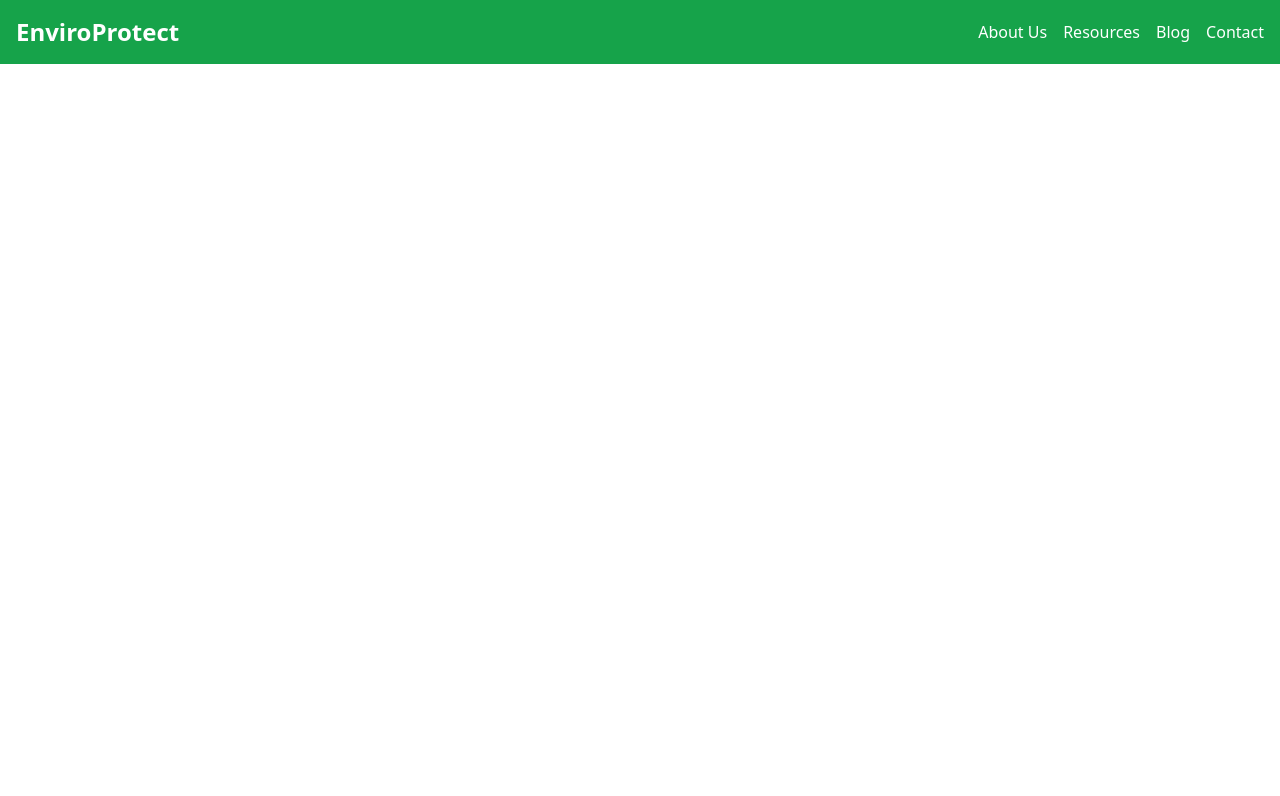
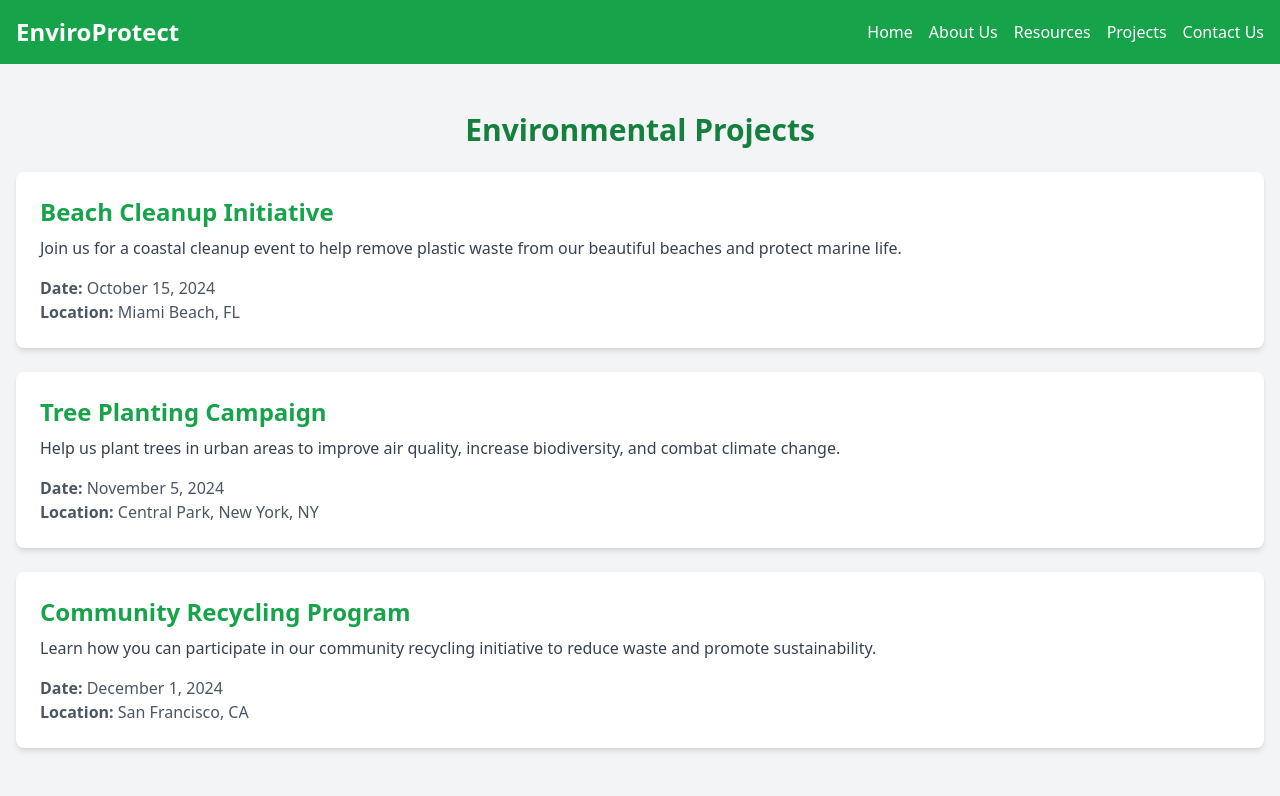
Before and after one commit to MishSoft/environmental-protection, a React (Vite) app: page /projects in a window 1280 px wide. Shown: the top 796 px of the page. Built offline with nearby package versions, Linux system fonts and the light colour scheme.

Commit message:
Add Projects page and update routing

```diff
--- a/src/App.tsx
+++ b/src/App.tsx
@@ -6,6 +6,7 @@ import Hero from "./components/Hero";
 import About from "./pages/About";
 import Resources from "./pages/Resources";
 import Contact from "./pages/Contact";
+import Projects from "./pages/Projects";
 
 const App: React.FC = () => {
   return (
@@ -16,6 +17,7 @@ const App: React.FC = () => {
         <Route path="/about" element={<About />} />
         <Route path="/resources" element={<Resources />} />
         <Route path="/contact" element={<Contact />} />
+        <Route path="/projects" element={<Projects />} />
       </Routes>
     </Router>
   );
--- a/src/components/Header.tsx
+++ b/src/components/Header.tsx
@@ -1,5 +1,6 @@
 // src/components/Header.tsx
 import React from "react";
+import { Link } from "react-router-dom";
 
 const Header: React.FC = () => {
   return (
@@ -7,31 +8,36 @@ const Header: React.FC = () => {
       <div className="container mx-auto flex justify-between items-center">
         {/* Logo or Website Title */}
         <div className="text-2xl font-bold">
-          <a href="/">EnviroProtect</a>
+          <Link to="/">EnviroProtect</Link>
         </div>
 
         {/* Navigation Links */}
         <nav>
           <ul className="flex space-x-4">
             <li>
-              <a href="/about" className="hover:text-gray-300">
-                About Us
-              </a>
+              <Link to="/" className="hover:text-gray-300">
+                Home
+              </Link>
             </li>
             <li>
-              <a href="/resources" className="hover:text-gray-300">
-                Resources
-              </a>
+              <Link to="/about" className="hover:text-gray-300">
+                About Us
+              </Link>
             </li>
             <li>
-              <a href="/blog" className="hover:text-gray-300">
-                Blog
-              </a>
+              <Link to="/resources" className="hover:text-gray-300">
+                Resources
+              </Link>
             </li>
             <li>
-              <a href="/contact" className="hover:text-gray-300">
-                Contact
-              </a>
+              <Link to="/projects" className="hover:text-gray-300">
+                Projects
+              </Link>
+            </li>
+            <li>
+              <Link to="/contact" className="hover:text-gray-300">
+                Contact Us
+              </Link>
             </li>
           </ul>
         </nav>
--- /dev/null
+++ b/src/pages/Projects.tsx
@@ -0,0 +1,60 @@
+// src/pages/Projects.tsx
+import React from "react";
+
+const Projects: React.FC = () => {
+  const projects = [
+    {
+      title: "Beach Cleanup Initiative",
+      description:
+        "Join us for a coastal cleanup event to help remove plastic waste from our beautiful beaches and protect marine life.",
+      date: "October 15, 2024",
+      location: "Miami Beach, FL",
+    },
+    {
+      title: "Tree Planting Campaign",
+      description:
+        "Help us plant trees in urban areas to improve air quality, increase biodiversity, and combat climate change.",
+      date: "November 5, 2024",
+      location: "Central Park, New York, NY",
+    },
+    {
+      title: "Community Recycling Program",
+      description:
+        "Learn how you can participate in our community recycling initiative to reduce waste and promote sustainability.",
+      date: "December 1, 2024",
+      location: "San Francisco, CA",
+    },
+  ];
+
+  return (
+    <section className="bg-gray-100 py-12">
+      <div className="container mx-auto px-4">
+        {/* Projects Section Heading */}
+        <h2 className="text-3xl font-bold text-green-700 mb-6 text-center">
+          Environmental Projects
+        </h2>
+
+        {/* Projects List */}
+        <div className="space-y-6">
+          {projects.map((project, index) => (
+            <div key={index} className="bg-white p-6 rounded-lg shadow-md">
+              <h3 className="text-2xl font-semibold text-green-600 mb-2">
+                {project.title}
+              </h3>
+              <p className="text-gray-700 mb-4">{project.description}</p>
+              <div className="text-gray-600">
+                <span className="font-semibold">Date:</span> {project.date}
+              </div>
+              <div className="text-gray-600">
+                <span className="font-semibold">Location:</span>{" "}
+                {project.location}
+              </div>
+            </div>
+          ))}
+        </div>
+      </div>
+    </section>
+  );
+};
+
+export default Projects;
```
